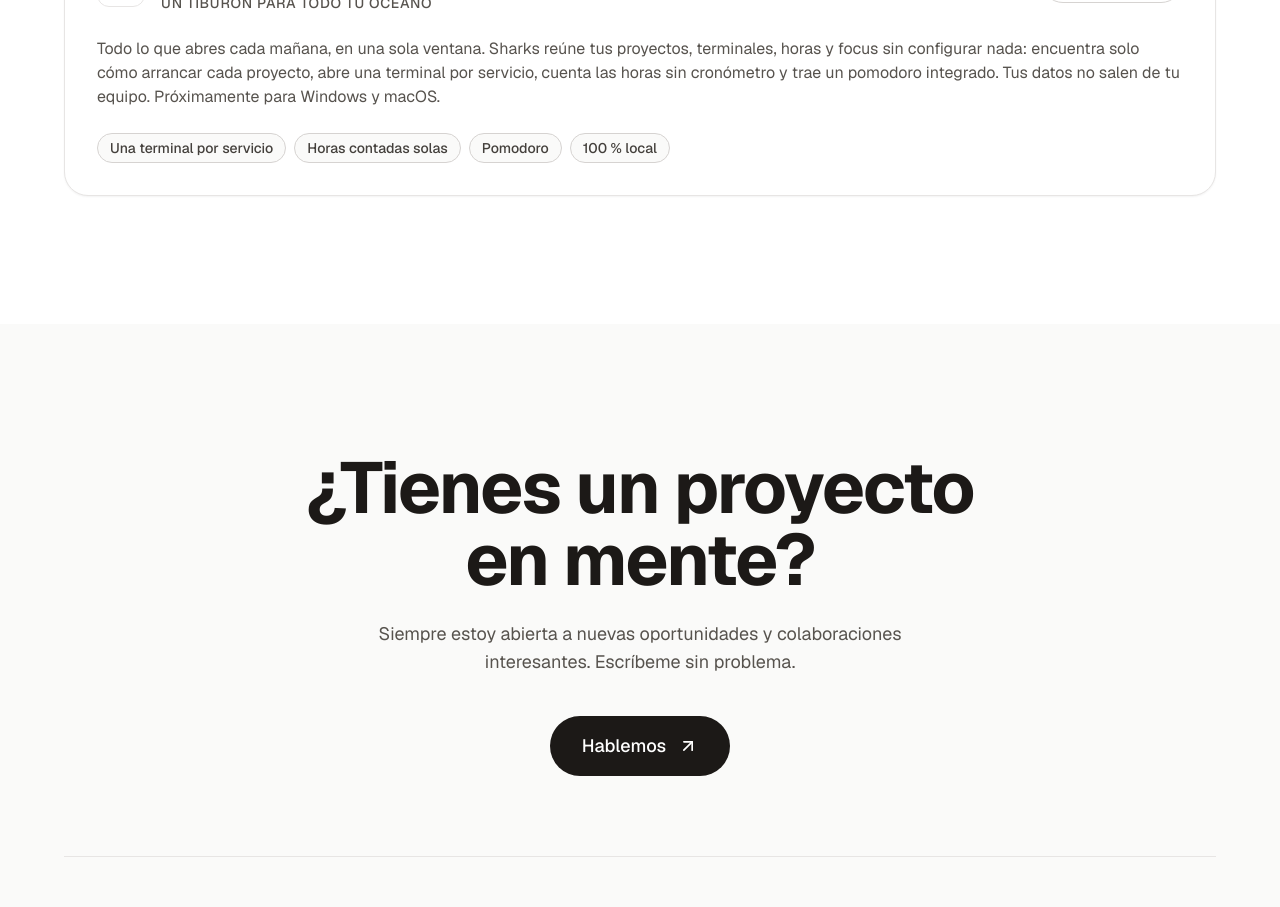
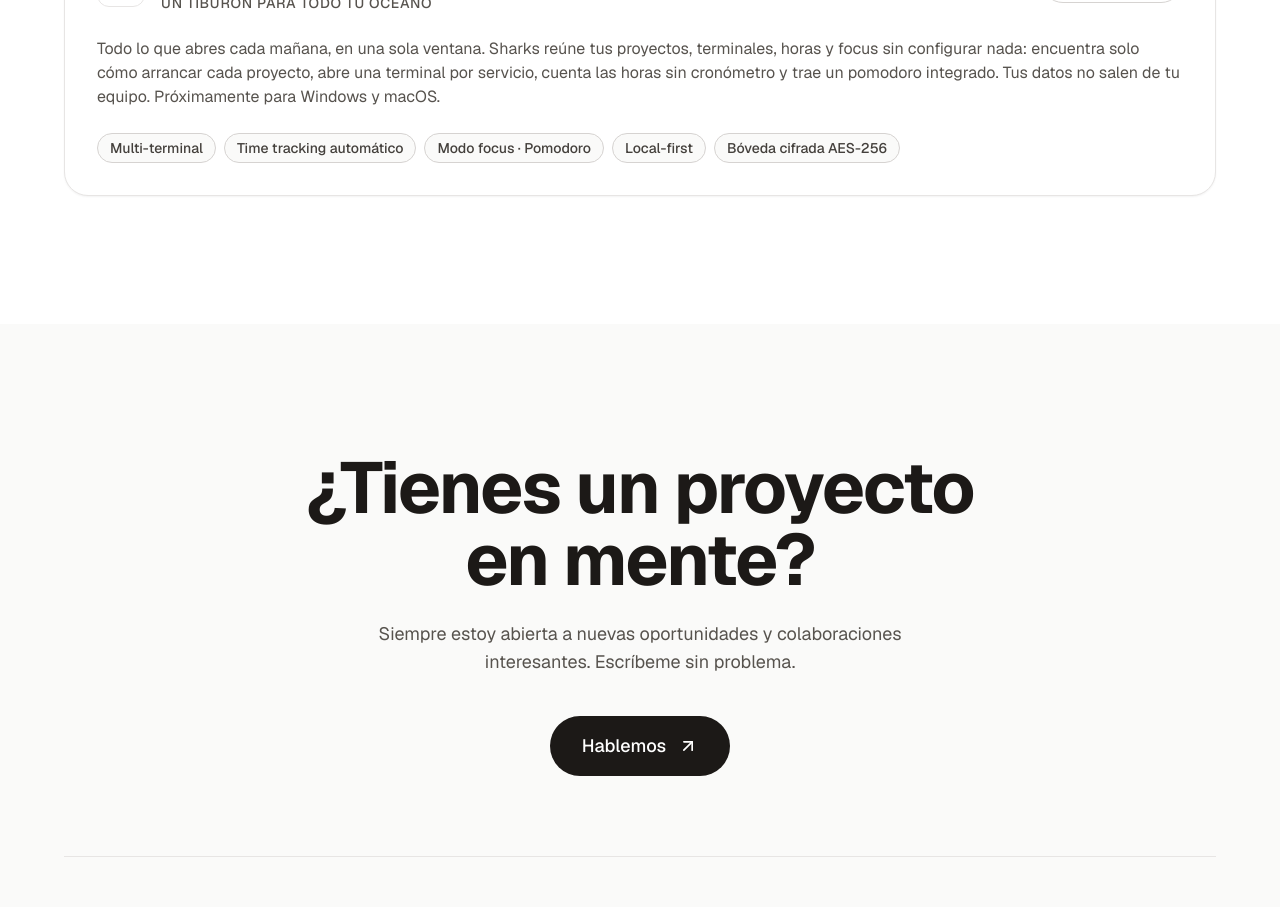
Before and after one commit to luciaquijada/quijada-dev, a Next.js app: page / in a window 1280 px wide. Shown: the part 2320-3227 px from the top of the page. Built offline with nearby package versions, Linux system fonts and the light colour scheme.

Commit message:
fix(front): improve project tags

```diff
--- a/components/LanguageProvider.tsx
+++ b/components/LanguageProvider.tsx
@@ -104,10 +104,11 @@ const es = {
     "Todo lo que abres cada mañana, en una ventana: tus proyectos, terminales, horas y focus, sin configurar nada. Un clic y a seguir nadando.",
   "projects.sharks.description.desktop":
     "Todo lo que abres cada mañana, en una sola ventana. Sharks reúne tus proyectos, terminales, horas y focus sin configurar nada: encuentra solo cómo arrancar cada proyecto, abre una terminal por servicio, cuenta las horas sin cronómetro y trae un pomodoro integrado. Tus datos no salen de tu equipo. Próximamente para Windows y macOS.",
-  "projects.sharks.tag.terminals": "Una terminal por servicio",
-  "projects.sharks.tag.time": "Horas contadas solas",
-  "projects.sharks.tag.focus": "Pomodoro",
-  "projects.sharks.tag.local": "100 % local",
+  "projects.sharks.tag.terminals": "Multi-terminal",
+  "projects.sharks.tag.time": "Time tracking automático",
+  "projects.sharks.tag.focus": "Modo focus · Pomodoro",
+  "projects.sharks.tag.local": "Local-first",
+  "projects.sharks.tag.vault": "Bóveda cifrada AES-256",
   "projects.sharks.visit": "Ver proyecto",
 
   // Footer
@@ -222,10 +223,11 @@ const en: Record<TranslationKey, string> = {
     "Everything you open every morning, in one window: your projects, terminals, hours and focus, with zero setup. One click and keep swimming.",
   "projects.sharks.description.desktop":
     "Everything you open every morning, in a single window. Sharks brings together your projects, terminals, hours and focus with zero setup: it finds how to start each project on its own, opens one terminal per service, tracks your hours without a stopwatch and includes a built-in pomodoro. Your data never leaves your machine. Coming soon for Windows and macOS.",
-  "projects.sharks.tag.terminals": "One terminal per service",
+  "projects.sharks.tag.terminals": "Multi-terminal",
   "projects.sharks.tag.time": "Automatic time tracking",
-  "projects.sharks.tag.focus": "Pomodoro",
-  "projects.sharks.tag.local": "100% local",
+  "projects.sharks.tag.focus": "Focus mode · Pomodoro",
+  "projects.sharks.tag.local": "Local-first",
+  "projects.sharks.tag.vault": "AES-256 encrypted vault",
   "projects.sharks.visit": "View project",
 
   // Footer
--- a/components/Projects.tsx
+++ b/components/Projects.tsx
@@ -8,7 +8,7 @@ const projects = [
   {
     id: "sharks",
     url: "https://www.sharks-app.es",
-    tags: ["terminals", "time", "focus", "local"],
+    tags: ["terminals", "time", "focus", "local", "vault"],
     icon: "/assets/sharks-logo.png",
   },
 ] as const;
```
